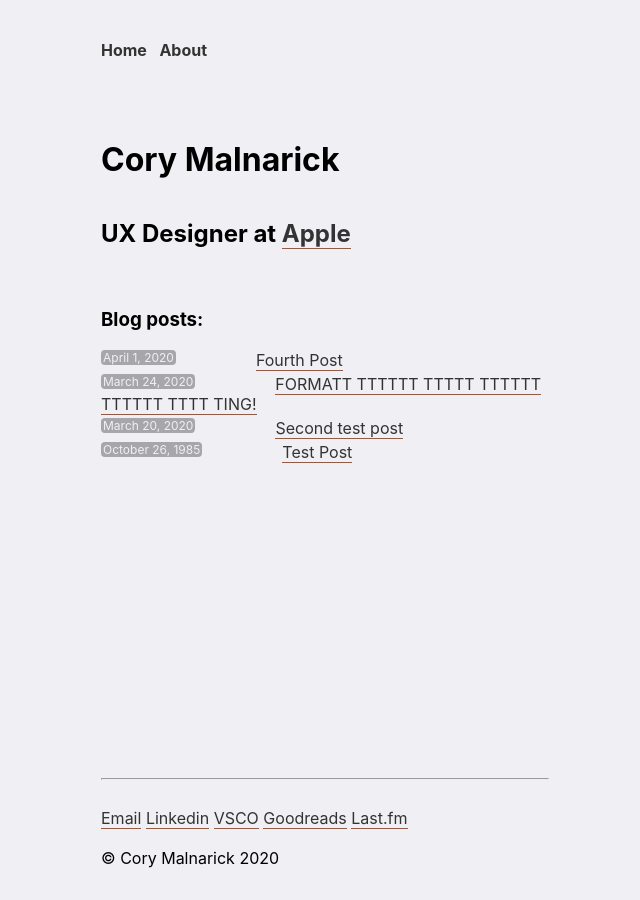
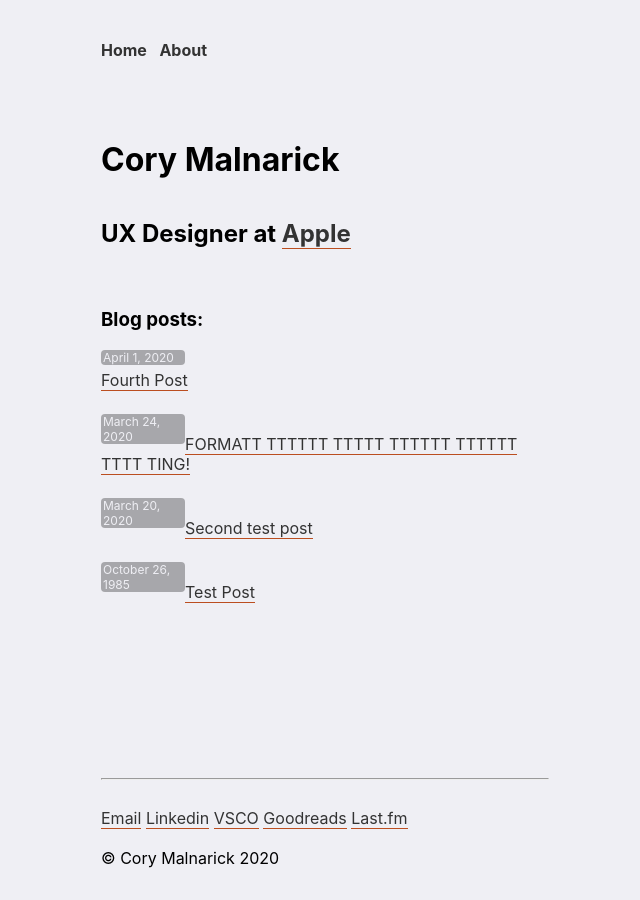
Before and after one commit to foundmonster/foundmonster.github.io, a Jekyll site: the page built from index.html, in a window 1280 px wide. Shown: the whole page, without its empty margins (315-955 px from the left). Built offline with Jekyll 4.4.1, drawn with Linux system fonts in a browser that asks for light colours.

Commit message:
removed margin right and added width 80px

```diff
--- a/_sass/main.scss
+++ b/_sass/main.scss
@@ -52,12 +52,12 @@ a:visited {
 
 .postdate {
 	float: left;
+	width: 80px;
 	color: #EFEFF4;
 	background-color: rgba(0, 0, 0, 0.3);
 	font-size: 12px;
 	padding-left: 2px;
 	padding-right: 2px;
-	margin-right: 80px;
 	border-radius: 4px;
 }
 
--- a/index.html
+++ b/index.html
@@ -7,8 +7,9 @@ title: Cory Malnarick
 <ul><h3>Blog posts:</h3>
 {% for post in site.posts %}
 <li>
-<span class="postdate">{{ post.date | date: "%B %e, %Y"}}</span>
+<span class="postdate">{{ post.date | date: "%B %e, %Y"}}</span><br>
 <a href="{{ post.url }}">{{ post.title }}</a><br>
+<br>
 </li>
 {% endfor %}
 </ul>
```
